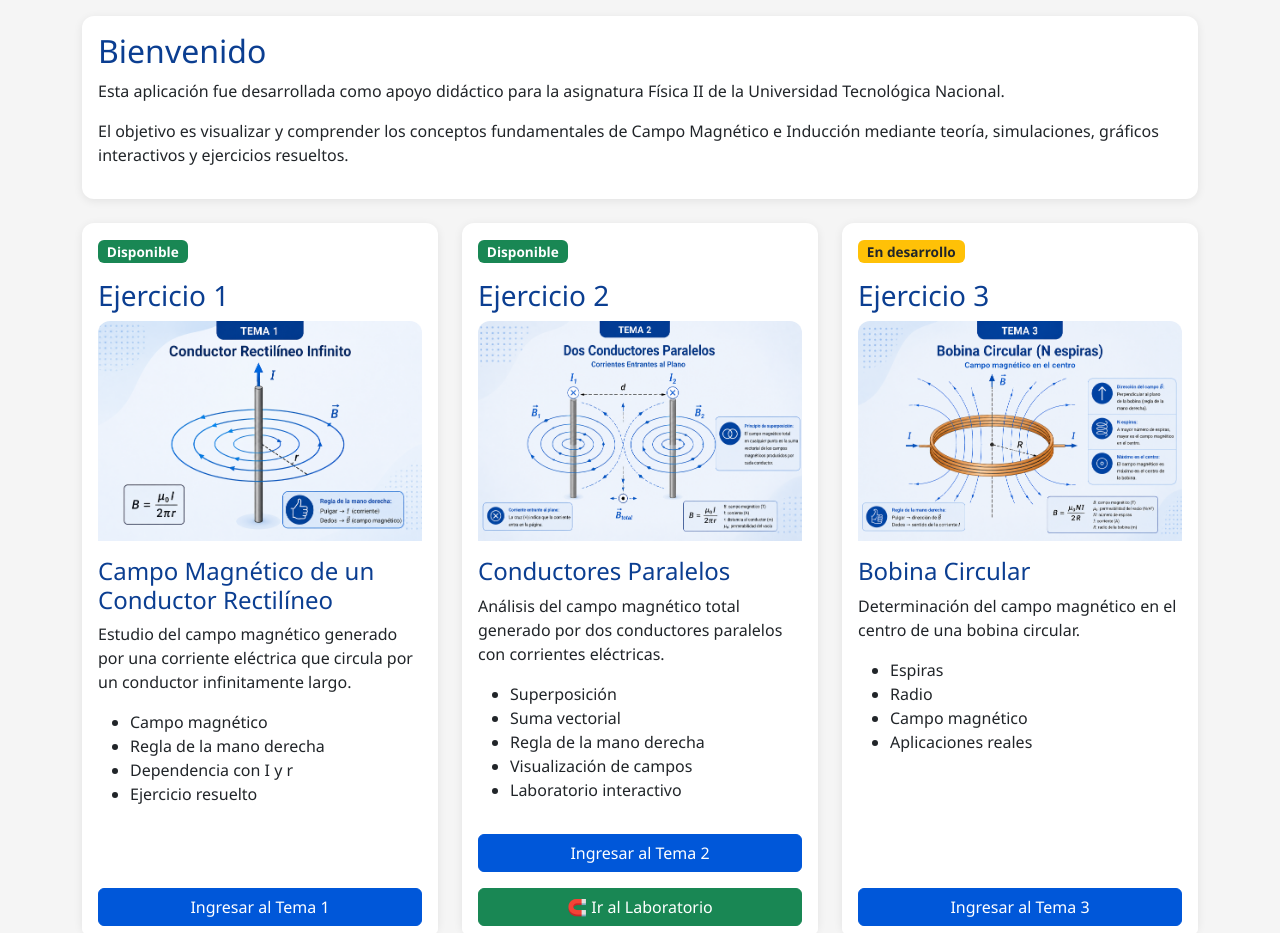
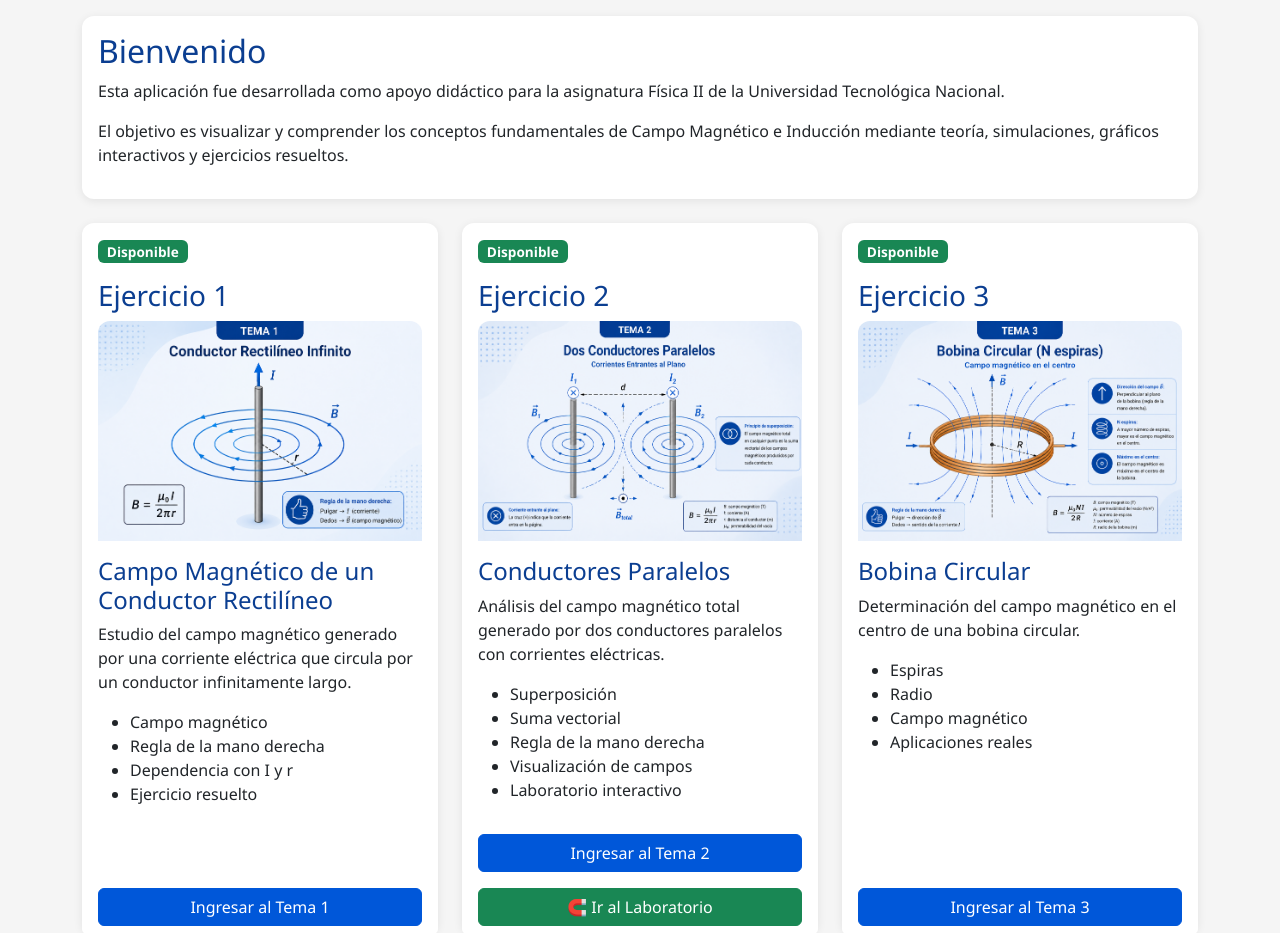
Before and after one commit to jhgakiyama/electromagnetismo-simulator, a Python web app: template app/templates/home.html in a window 1280 px wide. Shown: the part 241-1174 px from the top of the page. Run offline with Jinja, Linux system fonts and the light colour scheme; the template is opened without the code that fills it, so the values that code supplies are empty; some libraries are stand-ins or nearby versions.

Commit message:
Cambio de estado en el tema 3

```diff
--- a/app/templates/home.html
+++ b/app/templates/home.html
@@ -110,10 +110,7 @@ Inicio - Simulador de Electromagnetismo
 <div class="col-lg-4">
     <div class="card h-100">
         <div class="card-body">
-            <span class="badge bg-warning text-dark mb-3">
-                En desarrollo
-            </span>
-
+            <span class="badge bg-success mb-3"> Disponible </span>
             <h3>Ejercicio 3</h3>
 
             <img src="{{ url_for('static', filename='img/bobina.png') }}" class="card-img-top mb-3" alt="Bobina Circular">
```
